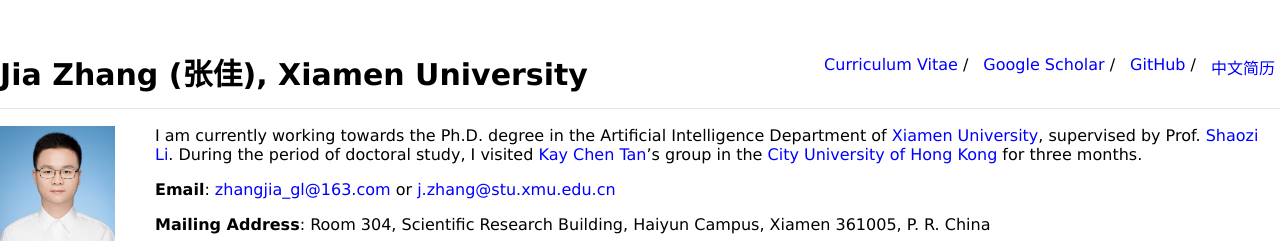
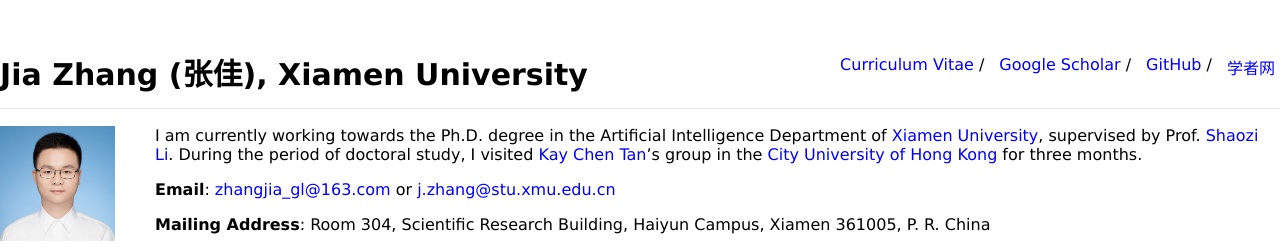
Before and after one commit to jiazhang-ml/jiazhang-ml.github.io, a Jekyll site: the page built from index.md, in a window 1280 px wide. Shown: the top 247 px of the page. Built offline with Jekyll 4.4.1, drawn with Linux system fonts in a browser that asks for light colours.

Commit message:
Update _config.yml

```diff
--- a/_config.yml
+++ b/_config.yml
@@ -21,5 +21,5 @@ nav:
    link: "https://scholar.google.com.hk/citations?user=yBaTk-gAAAAJ&hl=en"
  - name: "GitHub"
    link: "https://github.com/jiazhang-ml"
- - name: "中文简历"
+ - name: "学者网"
    link: "http://www.scholat.com/jiazhang"
```
